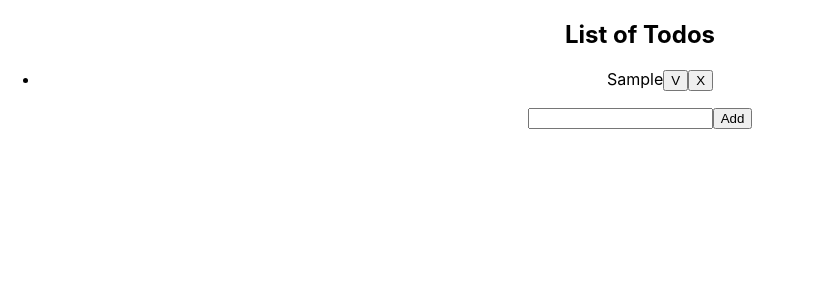
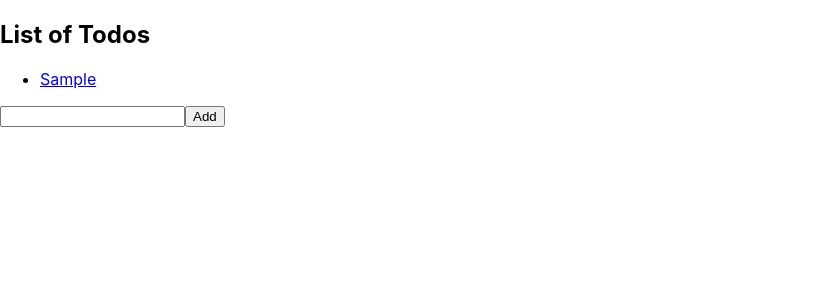
Before and after one commit to ultrakiwi99/todo, a React (Create React App) app: page / in a window 1280 px wide. Both pictures are taken after typing "Sample" into the empty fields and a click on the button "Add". Shown: the top 300 px of the page, without its empty margins (0-815 px from the left). Built offline with nearby package versions, Linux system fonts and the light colour scheme.

Commit message:
Add router functionality to app.

```diff
--- a/package.json
+++ b/package.json
@@ -10,8 +10,10 @@
     "@types/node": "^16.11.47",
     "@types/react": "^18.0.15",
     "@types/react-dom": "^18.0.6",
+    "@types/react-router-dom": "^5.3.3",
     "react": "^18.2.0",
     "react-dom": "^18.2.0",
+    "react-router-dom": "^6.3.0",
     "react-scripts": "5.0.1",
     "typescript": "^4.7.4",
     "web-vitals": "^2.1.4"
--- a/src/application/todoRepository.ts
+++ /dev/null
@@ -1,28 +0,0 @@
-import {Todo, TodoList} from "../domain/todo";
-
-export interface TodoRepository {
-  getTodos(): TodoList;
-
-  saveTodos(todos: TodoList): void;
-}
-
-export class MemoryTodoRepository implements TodoRepository{
-  private todoList: TodoList = [];
-
-  getTodos(): TodoList {
-    return this.todoList;
-  }
-
-  saveTodos(todos: TodoList) {
-    this.todoList = [...todos]
-  }
-
-  static randomTodo(): Todo {
-    const id = Math.floor(Math.random() * 20000).toString();
-    return {
-      id,
-      completed: false,
-      title: `Random uid - ${id}`
-    };
-  }
-}
--- a/src/application/useTodoCases.ts
+++ b/src/application/useTodoCases.ts
@@ -1,21 +1,18 @@
 import {useState} from "react";
-import {addToList, removeFromList, setCompletedStatus, Todo, TodoList} from "../domain/todo";
-import {TodoRepository} from "./todoRepository";
+import {addToList, ID, removeFromList, setCompletedStatus, Todo, TodoList} from "../domain/todo";
 
-export function useTodoCases(todoRepository: TodoRepository) {
-  const [todos, setTodos] = useState<TodoList>(todoRepository.getTodos());
+export function useTodoCases() {
+  const [todos, setTodos] = useState<TodoList>([]);
   const [error, setError] = useState<Error | null>(null);
 
   function addTodoCase(title: string): void {
     setTodos(todos => {
       try {
-        const updated = addToList(todos, {
+        return addToList(todos, {
           id: Math.floor(Math.random() * 10000).toString(),
           title,
           completed: false
         });
-        todoRepository.saveTodos(updated);
-        return updated;
       } catch (error) {
         const addError = error as Error;
         setError(addError);
@@ -27,9 +24,7 @@ export function useTodoCases(todoRepository: TodoRepository) {
   function removeTodoCase(todo: Todo): void {
     setTodos(todos => {
       try {
-        const updated = removeFromList(todos, todo.id);
-        todoRepository.saveTodos(updated);
-        return updated;
+        return removeFromList(todos, todo.id);
       } catch (error) {
         const removeError = error as Error;
         setError(removeError);
@@ -41,9 +36,7 @@ export function useTodoCases(todoRepository: TodoRepository) {
   function toggleDoneCase(todo: Todo): void {
     setTodos(todos => {
       try {
-        const updated = setCompletedStatus(todos, todo.id, !todo.completed);
-        todoRepository.saveTodos(updated);
-        return updated;
+        return setCompletedStatus(todos, todo.id, !todo.completed);
       } catch (error) {
         const completedError  = error as Error;
         setError(completedError);
@@ -52,11 +45,21 @@ export function useTodoCases(todoRepository: TodoRepository) {
     });
   }
 
+  function loadTodo(todoID: ID): Todo {
+    const todo = todos.find(todo => todo.id === todoID);
+    if (!todo) {
+      throw Error(`Todo id: ${todoID} not found!`);
+    }
+
+    return todo;
+  }
+
   return {
     todos,
     addTodoCase,
     removeTodoCase,
     toggleDoneCase,
+    loadTodo,
     error
   }
 }
--- a/src/domain/todo.ts
+++ b/src/domain/todo.ts
@@ -19,3 +19,11 @@ export function removeFromList(todoList: TodoList, id: ID): TodoList {
 export function setCompletedStatus(todoList: TodoList, id: ID, completed: boolean): TodoList {
   return [...todoList.map(todo => todo.id === id ? {...todo, completed} : todo)];
 }
+
+export function getTodo(todoList: TodoList, id: ID): Todo {
+  const todo = todoList.find(todo => todo.id === id);
+  if (!todo) {
+    throw new Error(`Todo not id: ${id} not found`);
+  }
+  return todo;
+}
--- a/src/ui/App.tsx
+++ b/src/ui/App.tsx
@@ -1,12 +1,24 @@
 import React from 'react';
 import './App.css';
-import {TodoList} from "./todos/TodoList";
+import {TodoListView} from "./todos/TodoListView";
+import {BrowserRouter, Route, Routes} from "react-router-dom";
+import {TodoCard} from "./todos/todo/TodoCard";
+import {useTodoCases} from "../application/useTodoCases";
 
 function App() {
+  const {
+    todos,
+    addTodoCase,
+    loadTodo
+  } = useTodoCases();
+
   return (
-    <div className="App">
-      <TodoList />
-    </div>
+    <BrowserRouter>
+      <Routes>
+        <Route path="/" element={<TodoListView todos={todos} addTodo={addTodoCase}/>} />
+        <Route path=":todoID" element={<TodoCard loadTodo={loadTodo}/>} />
+      </Routes>
+    </BrowserRouter>
   );
 }
 
--- a/src/ui/todos/TodoList.tsx
+++ /dev/null
@@ -1,32 +0,0 @@
-import {useTodoCases} from "../../application/useTodoCases";
-import {MemoryTodoRepository} from "../../application/todoRepository";
-import {AddTodo} from "./add-todo/AddTodo";
-
-export function TodoList() {
-  const {
-    todos,
-    addTodoCase,
-    removeTodoCase,
-    toggleDoneCase
-  } = useTodoCases(new MemoryTodoRepository());
-
-  function addHandler(title: string) {
-    addTodoCase(title);
-  }
-
-  return (
-    <section>
-      <h1>List of Todos</h1>
-      <ul>
-        {todos.map(todo => <li>
-          <span style={{textDecoration: todo.completed ? 'line-through' : 'none'}}>
-            {todo.title}
-          </span>
-          <button onClick={() => toggleDoneCase(todo)}>V</button>
-          <button onClick={() => removeTodoCase(todo)}>X</button>
-        </li>)}
-      </ul>
-      <AddTodo addTodoHandler={addHandler}/>
-    </section>
-  )
-}
--- /dev/null
+++ b/src/ui/todos/TodoListView.tsx
@@ -0,0 +1,21 @@
+import {AddTodo} from "./add-todo/AddTodo";
+import {Link} from "react-router-dom";
+import {TodoList} from "../../domain/todo";
+
+export function TodoListView({todos, addTodo}: {todos: TodoList, addTodo: (title:string) => void}) {
+  return (
+    <section>
+      <h1>List of Todos</h1>
+      <ul>
+        {todos.map(todo => <li key={todo.id}>
+          <span style={{textDecoration: todo.completed ? 'line-through' : 'none'}}>
+          <Link to={todo.id}>
+            {todo.title}
+          </Link>
+          </span>
+        </li>)}
+      </ul>
+      <AddTodo addTodoHandler={addTodo}/>
+    </section>
+  )
+}
--- /dev/null
+++ b/src/ui/todos/todo/TodoCard.tsx
@@ -0,0 +1,16 @@
+import {Link, useParams} from "react-router-dom";
+import {ID, Todo} from "../../../domain/todo";
+
+export function TodoCard({loadTodo}: {loadTodo: (todoId: ID) => Todo}) {
+  const {todoID} = useParams();
+  const todo = loadTodo(todoID as ID);
+
+  return (
+    <section>
+      To do id : {todoID}
+      Title is: {todo.title}
+      Completed id: {todo.completed ? 'YES' : 'NO'}
+      <Link to={"/"}>Back</Link>
+    </section>
+  )
+}
```
Also changed, not shown: 1 other file (tests, documents, lock files or other folders).
